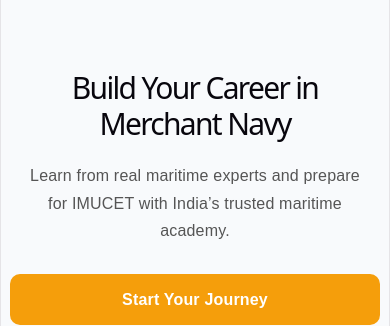
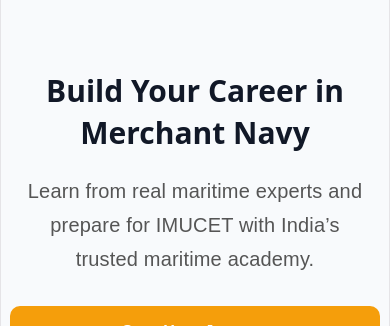
Before and after one commit to skd9548/sailor-academy-pro, a React (Vite) app: page / in a window 390 px wide. Shown: the part 352-678 px from the top of the page. Built offline with nearby package versions, Linux system fonts and the light colour scheme.

Commit message:
latest fixes

```diff
--- a/src/index.css
+++ b/src/index.css
@@ -158,9 +158,16 @@
 }
 
 .hero-content h1 {
-  font-size: 56px;
-  line-height: 1.2;
-  margin-bottom: 20px;
+  font-size: 52px;
+  font-weight: 800;
+  color: #111827;
+  line-height: 1.3;
+  text-shadow: none;
+  opacity: 1;
+  filter: none;
+  letter-spacing: 0.3px;
+  -webkit-font-smoothing: antialiased;
+  -moz-osx-font-smoothing: grayscale;
 }
 
 .hero-content p {
@@ -223,12 +230,12 @@
     width: 100%;
   }
 
-  .hero-content h1 {
-    font-size: 34px;
-  }
-
-  .hero-content p {
-    font-size: 16px;
+.hero-content h1 {
+    font-size: 30px;
+    line-height: 1.4;
+    font-weight: 800;
+    letter-spacing: 0;
+    padding: 0 10px;
   }
 
   .hero-buttons {
@@ -242,10 +249,11 @@
     max-width: 280px;
   }
 
-  .hero-image {
-    width: 100%;
-    margin-top: 40px;
-  }
+  .hero-image img {
+  width: 100%;
+  border-radius: 20px;
+  object-fit: cover;
+}
 }
 
 .about {
```
